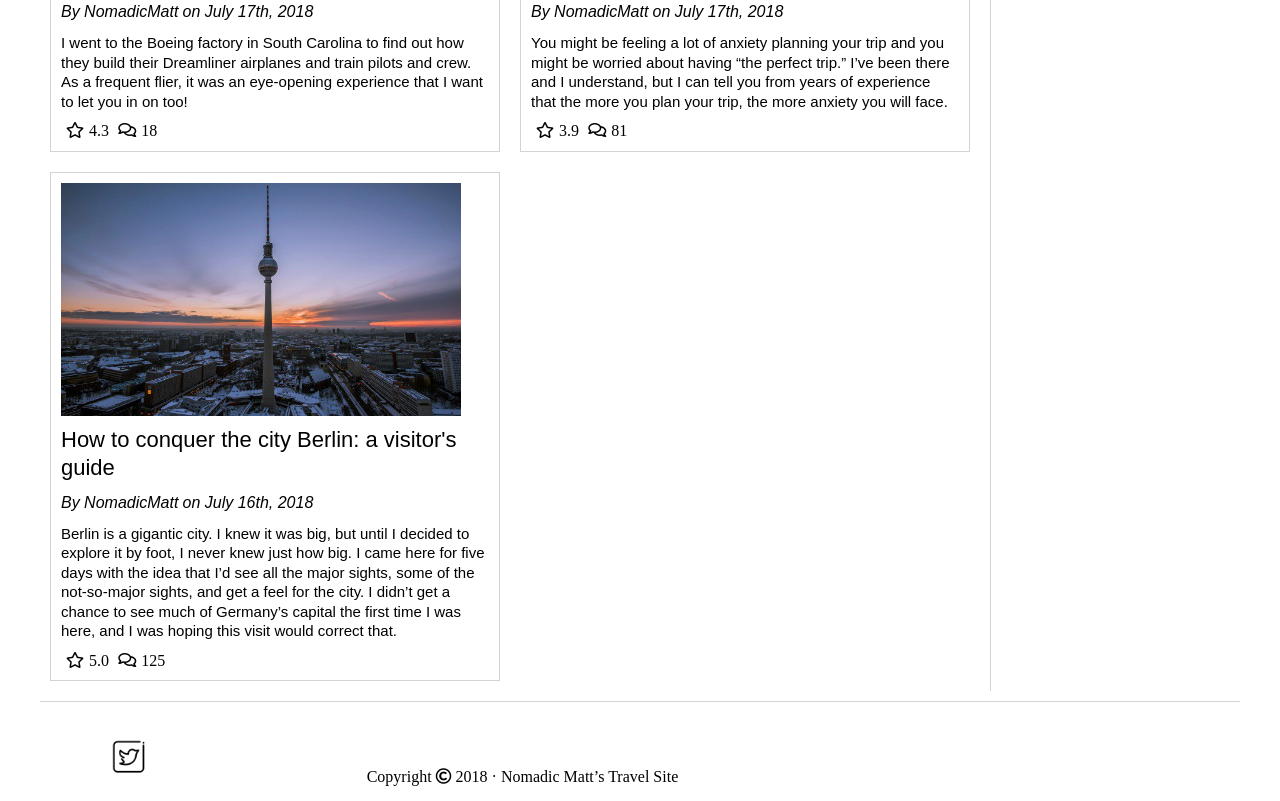
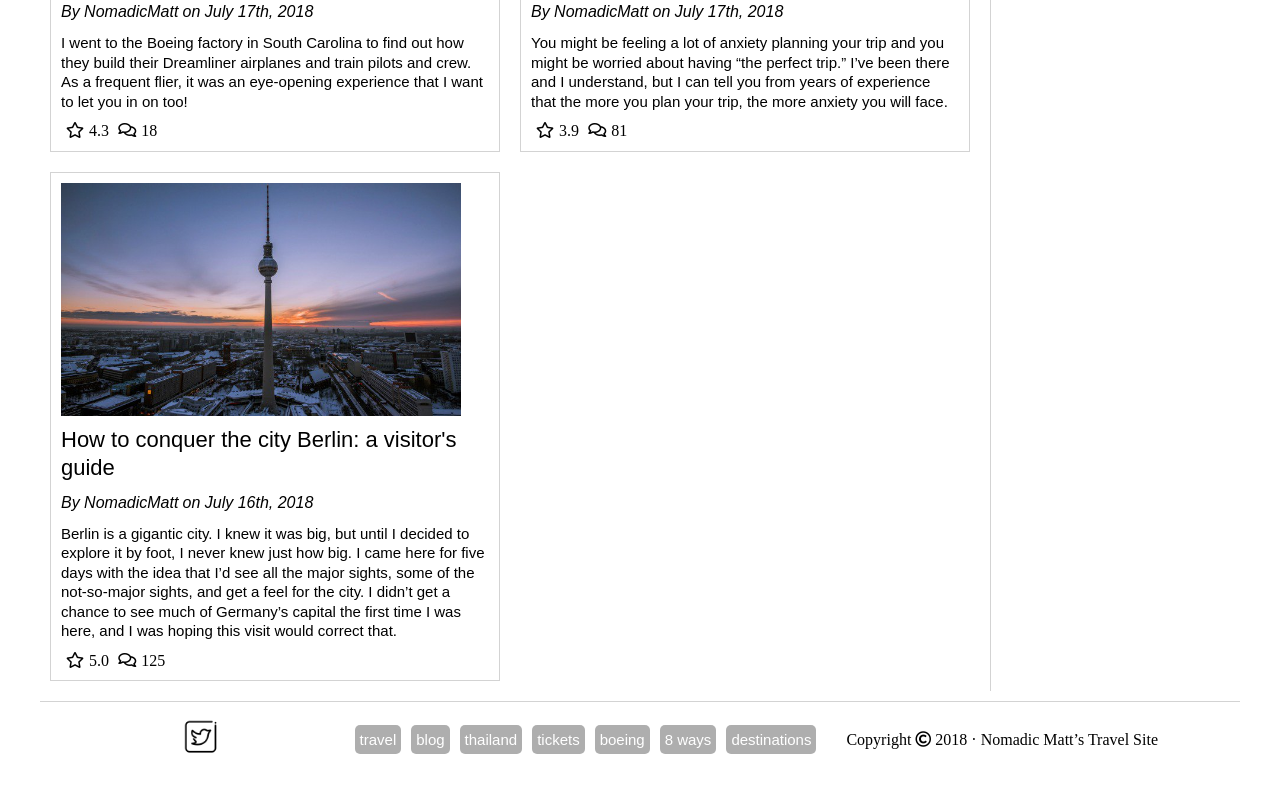
Before and after one commit to ivanshamis/bsa-2018-blog, a plain HTML site: page index.html in a window 1280 px wide. Shown: the part 957-1758 px from the top of the page. After the commit the page ends 1734 px from the top, so only its background shows below. Drawn offline with Linux system fonts and the light colour scheme.

Commit message:
footer updated

```diff
--- a/index.html
+++ b/index.html
@@ -193,6 +193,15 @@
                 <li><a href="#" class="social-icon pint"></a></li>
                 <li><a href="#" class="social-icon insta"></a></li>
             </ul>
+            <div class="tag-list">
+                <a href="#">travel</a>
+                <a href="#">blog</a>
+                <a href="#">thailand</a>
+                <a href="#">tickets</a>
+                <a href="#">boeing</a>
+                <a href="#">8 ways</a>
+                <a href="#">destinations</a>
+            </div>
             <span class="copyright">Copyright &#xf1f9; 2018 · Nomadic Matt’s Travel Site</span>
         </div>
     </div>
--- a/styles/aside.css
+++ b/styles/aside.css
@@ -7,7 +7,7 @@
     display: block;
     height: 25px;
     padding: 3px 3px;
-    margin-bottom: 5px;
+    margin-bottom: 10px;
 }
 
 .aside .author img {
--- a/styles/common.css
+++ b/styles/common.css
@@ -13,7 +13,7 @@ a {
 .container {
     display: grid;
     grid-template-columns: 1fr 250px;
-    grid-template-rows: repeat(3, minmax(100px, max-content));
+    grid-template-rows: repeat(3, minmax(50px, max-content));
     grid-gap: 10px;
     max-width: 1200px;
     margin: auto;
@@ -87,12 +87,28 @@ a {
 }
 
 .footer {
+    display: flex;
+    align-items: center;
+    flex-wrap: wrap;
+    justify-content: center;
+}
+
+.footer .social-list {
     padding: 10px;
 }
 
-.footer .social-list {
-    margin-top: 20px;
-    margin-right: 100px;
+.footer .copyright {
+    font-family: "Font Awesome 5 Free";
+    padding: 10px;
+}
+
+.footer .tag-list {
+    padding: 10px;
+    margin-top: -10px;
+}
+
+.footer .tag-list a {
+    background-color: rgba(120,120,120,0.6);;
 }
 
 .copyright {
@@ -117,11 +133,6 @@ a {
     margin-top: 20px;
     padding: 10px;
 }
-
-.footer .copyright {
-    font-family: "Font Awesome 5 Free";
-}
-
 
 @media all and (max-width: 780px) {
     .menu-list,
```
